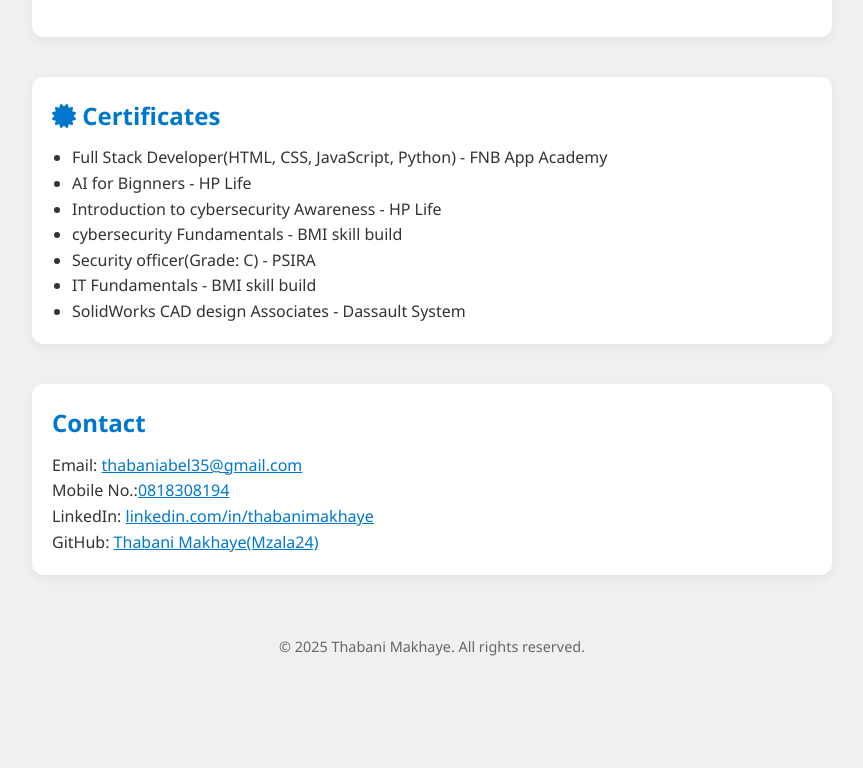
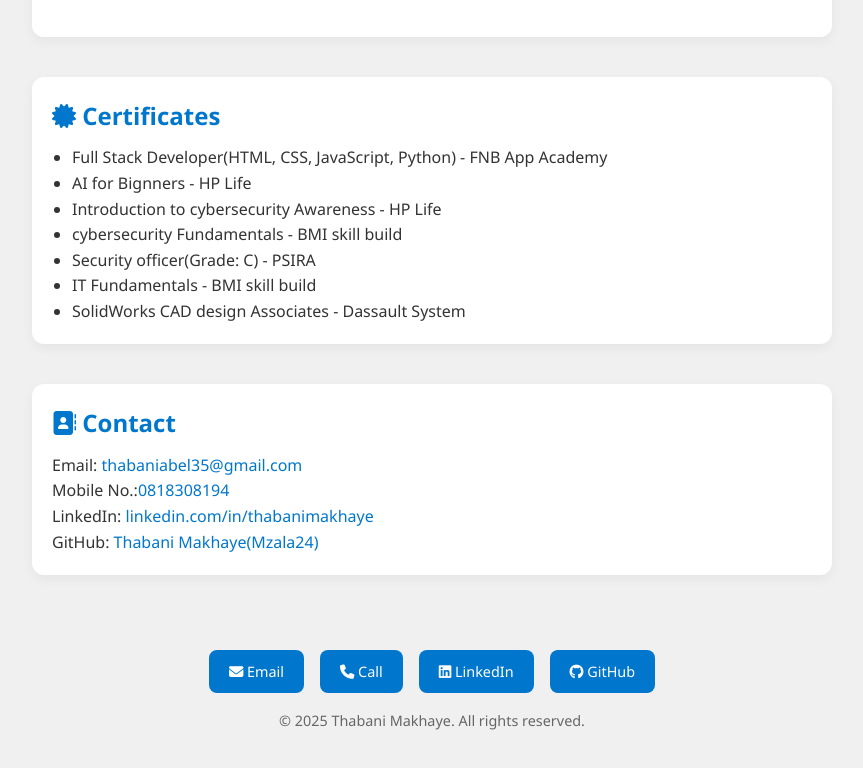
Before and after one commit to Mzala24/Thabani-Makhaye-portfolio, a plain HTML site: page index.html in a window 1280 px wide. Shown: the part 1224-1992 px from the top of the page, without its empty margins (208-1071 px from the left). Before the commit the page ends 1962 px from the top, so only its background shows below. Drawn offline with nearby package versions, Linux system fonts and the light colour scheme.

Commit message:
Fixing buttons

```diff
--- a/portfolio.html
+++ b/index.html
@@ -13,7 +13,7 @@
     <link rel="stylesheet" href="https://cdnjs.cloudflare.com/ajax/libs/font-awesome/6.4.0/css/all.min.css">
 
     <!-- Animation (AOS library) -->
-    <link rel="stylesheet" href="https://unpkg.com/aos@2.3.4/dist/aos.css" >
+    <link rel="stylesheet" href="https://unpkg.com/aos@2.3.4/dist/aos.css">
 
 </head>
 
@@ -54,8 +54,10 @@
                     modern CRUD operations.
                     Designed with a responsive layout and user-friendly interface.
                 </p>
-                <a href="https://mzala24.github.io/ContactBookApp/" target="_blank"><i class="fas fa-globe"></i> Live Demo</a> |
-                <a href="https://github.com/Mzala24/ContactBookApp" target="_blank"><i class="fab fa-github"></i> GitHub</a>
+                <a href="https://mzala24.github.io/ContactBookApp/" target="_blank"><i class="fas fa-globe"></i> Live
+                    Demo</a> |
+                <a href="https://github.com/Mzala24/ContactBookApp" target="_blank"><i class="fab fa-github"></i>
+                    GitHub</a>
             </div>
 
             <div class="project" data-aos="fade-left">
@@ -64,7 +66,8 @@
                     A weather forecast app using OpenWeatherMap API. Shows live temperature, weather icons, and supports
                     geolocation and dark mode toggle.
                 </p>
-                <a href="https://mzala24.github.io/WeatherApp/" target="_blank"><i class="fas fa-globe"></i> Live Demo</a> |
+                <a href="https://mzala24.github.io/WeatherApp/" target="_blank"><i class="fas fa-globe"></i> Live
+                    Demo</a> |
                 <a href="https://github.com/Mzala24/WeatherApp" target="_blank"><i class="fab fa-github"></i> GitHub</a>
             </div>
 
@@ -74,8 +77,10 @@
                     Task management app with localStorage, filters, and drag-and-drop support. Allows editing,
                     completing, and deleting tasks in a sleek UI.
                 </p>
-                <a href="https://mzala24.github.io/ToDoListApp/" target="_blank"><i class="fas fa-globe"></i> Live Demo</a> |
-                <a href="https://github.com/Mzala24/ToDoListApp#" target="_blank"><i class="fab fa-github"></i> GitHub</a>
+                <a href="https://mzala24.github.io/ToDoListApp/" target="_blank"><i class="fas fa-globe"></i> Live
+                    Demo</a> |
+                <a href="https://github.com/Mzala24/ToDoListApp#" target="_blank"><i class="fab fa-github"></i>
+                    GitHub</a>
             </div>
 
             <div class="project" data-aos="fade-left">
@@ -84,8 +89,10 @@
                     Responsive login form built with HTML, CSS, and JavaScript. Includes client-side validation and a
                     fun animal-themed UI.
                 </p>
-                <a href="https://mzala24.github.io/Pine-City-Zoo-App/loginForm.html" target="_blank"><i class="fas fa-globe"></i> Live Demo</a> |
-                <a href="https://github.com/Mzala24/Pine-City-Zoo-App" target="_blank"><i class="fab fa-github"></i> GitHub</a>
+                <a href="https://mzala24.github.io/Pine-City-Zoo-App/loginForm.html" target="_blank"><i
+                        class="fas fa-globe"></i> Live Demo</a> |
+                <a href="https://github.com/Mzala24/Pine-City-Zoo-App" target="_blank"><i class="fab fa-github"></i>
+                    GitHub</a>
             </div>
         </section>
 
@@ -106,19 +113,24 @@
 
         <!-- 📞 Contact Section -->
         <section id="contact">
-            <h2>Contact</h2>
+            <h2><i class="fas fa-address-book"></i> Contact</h2>
             <p>Email: <a href="mailto:yourname@example.com">thabaniabel35@gmail.com</a></p>
             <p>Mobile No.:<a href="tel:0818308194">0818308194</a></p>
-            <p>LinkedIn: <a
-                    href="https://www.linkedin.com/in/thabani-makhaye-169118233?lipi=urn%3Ali%3Apage%3Ad_flagship3_profile_view_base_contact_details%3BoTWjv022RLiUGhuPJoNp4Q%3D%3D">linkedin.com/in/thabanimakhaye</a>
-            </p>
-            <p>GitHub: <a href="https://github.com/Mzala24">Thabani Makhaye(Mzala24)</a></p>
+            <p>LinkedIn: <a href="https://www.linkedin.com/in/thabani-makhaye-169118233"
+                    target="_blank">linkedin.com/in/thabanimakhaye</a></p>
+            <p>GitHub: <a href="https://github.com/Mzala24" target="_blank">Thabani Makhaye(Mzala24)</a></p>
         </section>
     </main>
 
 
     <!-- 🔻 Footer -->
     <footer>
+        <div class="footer-buttons">
+            <a href="mailto:thabaniabel35@gmail.com" class="btn"><i class="fas fa-envelope"></i> Email</a>
+            <a href="tel:0818308194" class="btn"><i class="fas fa-phone"></i> Call</a>
+            <a href="https://www.linkedin.com/in/thabani-makhaye-169118233" target="_blank" class="btn"><i class="fab fa-linkedin"></i> LinkedIn</a>
+            <a href="https://github.com/Mzala24" target="_blank" class="btn"><i class="fab fa-github"></i> GitHub</a>
+        </div>
         <p>© 2025 Thabani Makhaye. All rights reserved.</p>
     </footer>
 
--- a/portfolio.css
+++ b/portfolio.css
@@ -1,3 +1,10 @@
+/* Center footer buttons */
+.footer-buttons {
+  display: flex;
+  justify-content: center;
+  gap: 1rem;
+  margin-bottom: 1rem;
+}
 /* Reset & Base */
 * {
   margin: 0;
@@ -88,6 +95,7 @@ h2 {
 /* Contact */
 #contact a {
   color: #0077cc;
+  text-decoration: none;
 }
 
 /* Footer */
```
